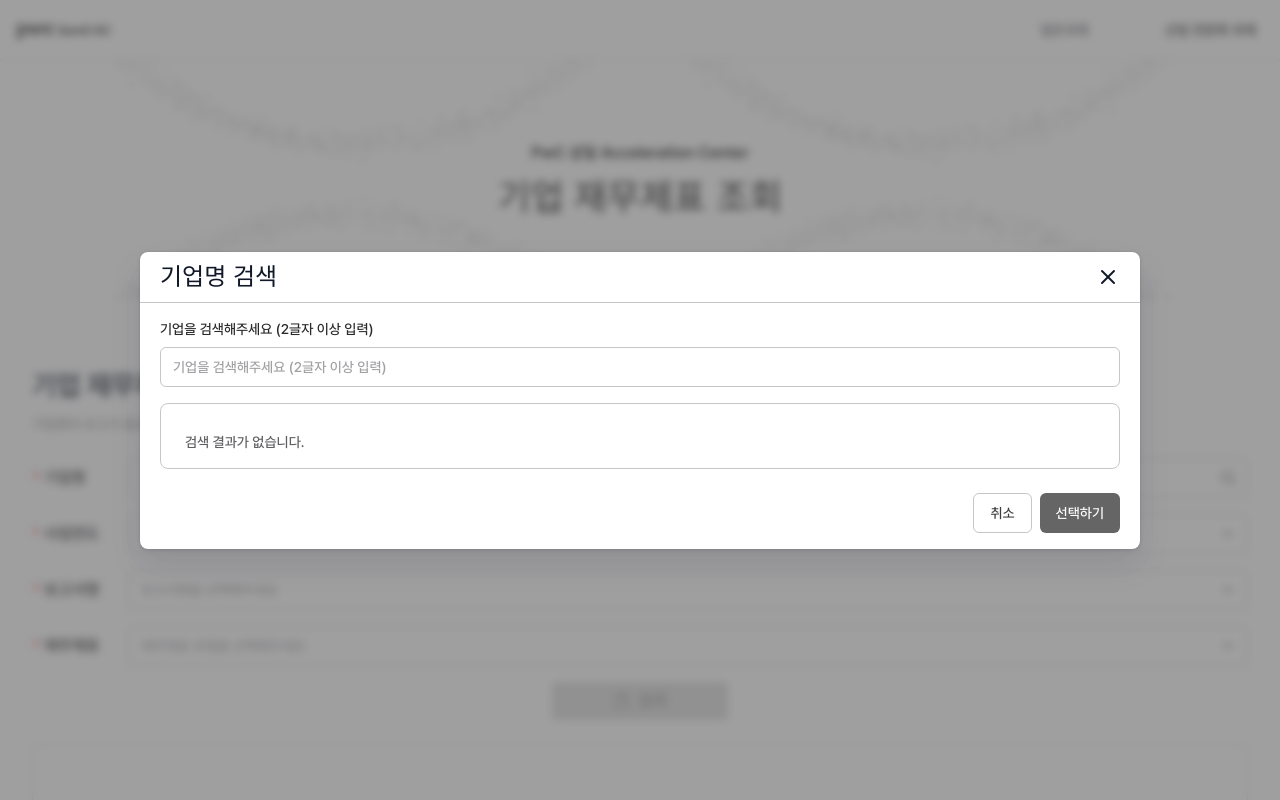
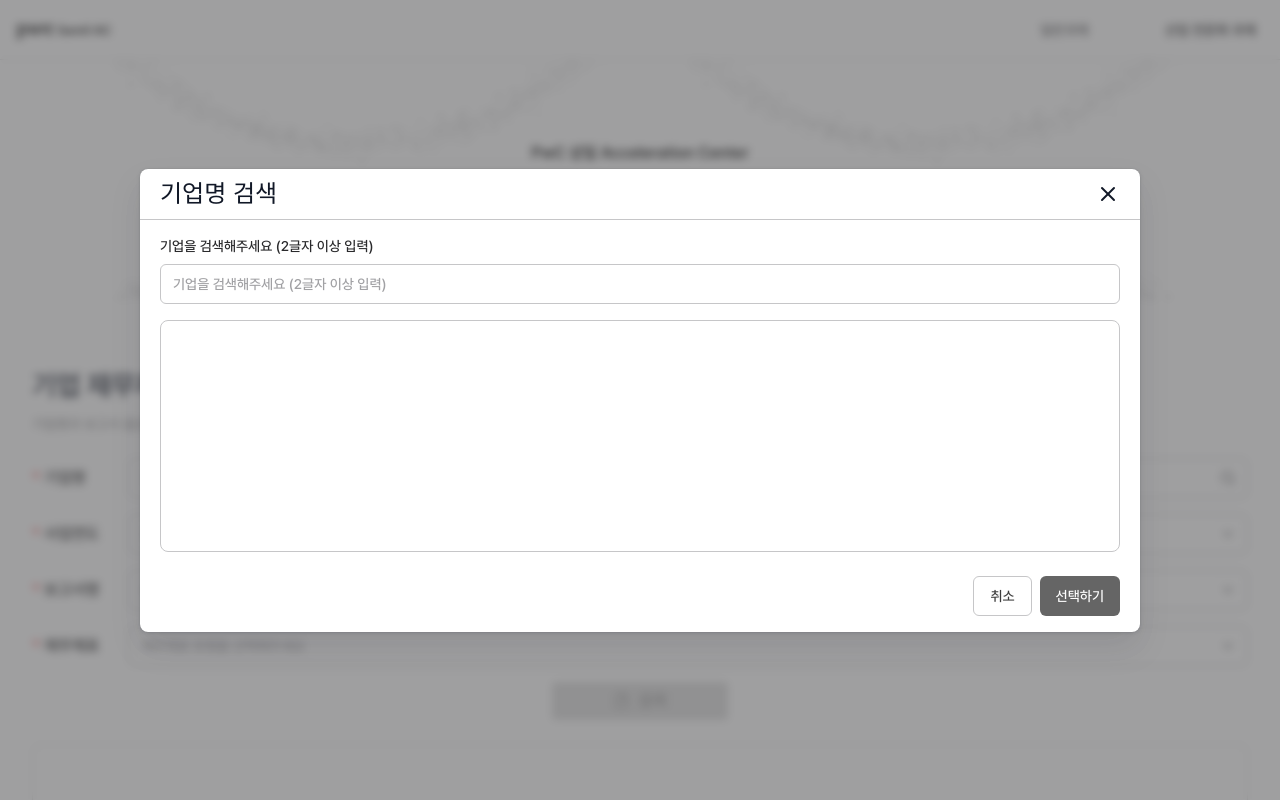
Before and after one commit to HANTAEDONG/pwc-frontend-assignment, a Next.js app: page /specialized in a window 1280 px wide. Both pictures are taken after a click on the button "검색 열기". Shown: the top 800 px of the page. Built offline with nearby package versions, Linux system fonts and the light colour scheme; a web font is replaced by a local one.

Commit message:
feat(company-search): 드롭다운 높이 고정(5개) 및 빈 결과 문구 노출 조건화\n\n- 모달 내 리스트 높이 고정, 초과 시 스크롤\n- 입력 2자 미만일 때는 빈 결과 문구 숨김(showEmpty 제어)

```diff
--- a/src/features/company-search/ui/company-search-dropdown.tsx
+++ b/src/features/company-search/ui/company-search-dropdown.tsx
@@ -173,6 +173,7 @@ export const CompanySearchDropdown = forwardRef<
                     onSelect={(company) => setPendingCompany(company)}
                     listRef={listRef}
                     variant="static"
+                    showEmpty={inputValue.trim().length >= 2}
                   />
                 </div>
                 <div className="flex justify-end gap-2 pt-2">
--- a/src/features/company-search/ui/components/dropdown-content.tsx
+++ b/src/features/company-search/ui/components/dropdown-content.tsx
@@ -11,6 +11,7 @@ interface DropdownContentProps {
   onSelect: (company: string) => void;
   listRef: React.RefObject<HTMLUListElement>;
   variant?: "overlay" | "static";
+  showEmpty?: boolean;
 }
 
 export function DropdownContent({
@@ -22,6 +23,7 @@ export function DropdownContent({
   onSelect,
   listRef,
   variant = "overlay",
+  showEmpty = true,
 }: DropdownContentProps) {
   if (isLoading) {
     return (
@@ -42,7 +44,7 @@ export function DropdownContent({
   if (filteredCompanies.length === 0) {
     return (
       <DropdownList ref={listRef} variant={variant}>
-        <EmptyState />
+        {showEmpty ? <EmptyState /> : null}
       </DropdownList>
     );
   }
--- a/src/features/company-search/ui/components/dropdown-list.tsx
+++ b/src/features/company-search/ui/components/dropdown-list.tsx
@@ -17,7 +17,7 @@ export const DropdownList = forwardRef<HTMLUListElement, DropdownListProps>(
           "flex w-full flex-col gap-1 rounded-lg border border-gray-border bg-white p-3 [-ms-overflow-style:none] [scrollbar-width:none] [&::-webkit-scrollbar]:hidden",
           variant === "overlay"
             ? "absolute z-10 mt-2 max-h-[232px] overflow-y-auto shadow-dialog"
-            : "relative max-h-full overflow-y-auto"
+            : "relative h-[232px] overflow-y-auto"
         )}
       >
         {children}
```
